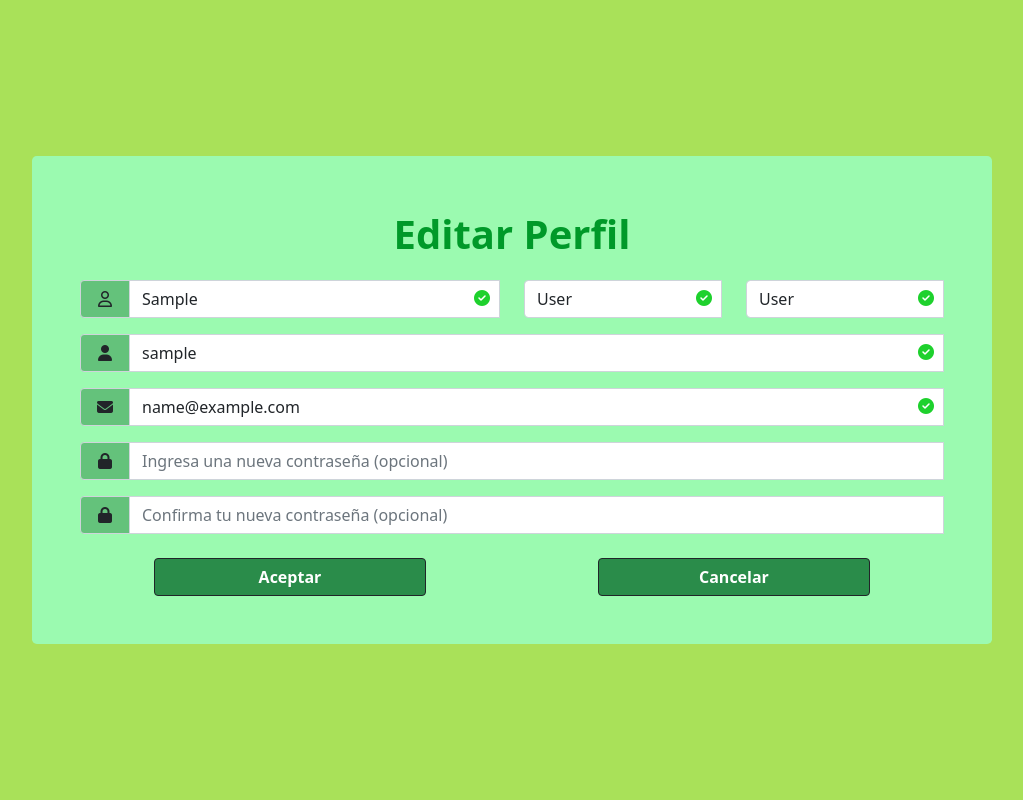
After one commit to IrvinGarcia2408/Proyecto-APEN, a Django app: page /edit_profile/ in a window 1280 px wide. The commit adds this page. Shown: the whole page, without its empty margins (128-1151 px from the left). Run offline with Django 4.2, Linux system fonts and the light colour scheme; the visitor is signed in with stand-in values (Sample User, id 1); some libraries are stand-ins or nearby versions; some web fonts are replaced.

Commit message:
Creación del módulo de Editar perfil

```diff
--- a/BANFE/templates/principal/base.html
+++ b/BANFE/templates/principal/base.html
@@ -79,7 +79,7 @@
           </div>
           <div class="navbar__menu">
             <div class="navbar__menu-perfil btn">
-              <a href="#">
+              <a href="{% url 'profile' %}">
                 <i class="fa-solid fa-user-pen"></i>
                 Perfil
               </a>
--- a/LOGIN/static/js/user.js
+++ b/LOGIN/static/js/user.js
@@ -1,5 +1,63 @@
-const registerForm = document.getElementById("registerForm");
-const inputs = document.querySelectorAll("#registerForm input");
+// Función para capitalizar las iniciales de cada palabra
+function capitalizeFirstLetter(string) {
+  return string
+    .split(" ")
+    .map((word) => word.charAt(0).toUpperCase() + word.slice(1).toLowerCase())
+    .join(" ");
+}
+
+// Validate all fields on page load for edit form only
+document.addEventListener("DOMContentLoaded", () => {
+  const editForm = document.getElementById("editForm");
+  if (editForm) {
+    const fieldsToValidate = [
+      "name",
+      "first_last_name",
+      "second_last_name",
+      "username",
+      "email",
+    ];
+    fieldsToValidate.forEach((field) => {
+      const inputElement = document.getElementById(field);
+      if (inputElement) {
+        validateForm({ target: inputElement });
+      }
+    });
+  } else {
+    // Initialize validation icons for both forms
+    const allFields = [
+      "name",
+      "first_last_name",
+      "second_last_name",
+      "username",
+      "email",
+      "password1",
+      "password2",
+    ];
+
+    allFields.forEach((field) => {
+      const inputElement = document.getElementById(field);
+      if (inputElement) {
+        const validationStateElement = inputElement.nextElementSibling;
+        if (
+          validationStateElement &&
+          validationStateElement.classList.contains("form__validation-state")
+        ) {
+          validationStateElement.classList.add("fa-times-circle");
+        }
+      }
+    });
+  }
+});
+
+const forms = {
+  register: document.getElementById("registerForm"),
+  edit: document.getElementById("editForm"),
+};
+
+const inputs = document.querySelectorAll(
+  "#registerForm input, #editForm input"
+);
 
 const expressions = {
   user: /^[a-zA-Z0-9\_\-]{4,16}$/, // Letras, números, guión y guión bajo
@@ -15,107 +73,160 @@ const fields = {
   slastName: false,
   username: false,
   email: false,
-  password: false
-}
+  password: false,
+};
 
 const validateForm = (e) => {
   switch (e.target.name) {
     case "name":
-      validateField(expressions.personName, e.target,'name');
-      document.getElementById("name").value = capitalizeFirstLetter(e.target.value);
+      validateField(expressions.personName, e.target, "name");
+      document.getElementById("name").value = capitalizeFirstLetter(
+        e.target.value
+      );
       break;
     case "first_last_name":
-      validateField(expressions.lastName, e.target,'flastName');
-      document.getElementById("first_last_name").value = capitalizeFirstLetter(e.target.value);
+      validateField(expressions.lastName, e.target, "flastName");
+      document.getElementById("first_last_name").value = capitalizeFirstLetter(
+        e.target.value
+      );
       break;
     case "second_last_name":
-      validateField(expressions.lastName, e.target,'slastName');
-      document.getElementById("second_last_name").value = capitalizeFirstLetter(e.target.value);
+      validateField(expressions.lastName, e.target, "slastName");
+      document.getElementById("second_last_name").value = capitalizeFirstLetter(
+        e.target.value
+      );
       break;
     case "username":
-        validateField(expressions.user, e.target,'username');
+      validateField(expressions.user, e.target, "username");
       break;
     case "email":
-        validateField(expressions.email, e.target,'email');
+      validateField(expressions.email, e.target, "email");
       break;
     case "password1":
-      validateField(expressions.password, e.target,'password1');
+      if (e.target.value) {
+        validateField(expressions.password, e.target, "password1");
         validatePassword();
+      }
       break;
     case "password2":
+      if (document.getElementById("password1").value) {
         validatePassword();
+      }
       break;
   }
 };
 
 const validateField = (expression, input, field) => {
-  if(expression.test(input.value)){
-    document.getElementById(`group__${field}`).classList.remove("form__group-incorrect");
-    document.getElementById(`group__${field}`).classList.add("form__group-correct");
-    document.querySelector(`#group__${field} .form__validation-state`).classList.add("fa-check-circle");
-    document.querySelector(`#group__${field} .form__validation-state`).classList.remove("fa-times-circle");
-    document.querySelector(`#group__${field} .form__input-error`).classList.remove("form__input-error-active");
+  if (expression.test(input.value)) {
+    document
+      .getElementById(`group__${field}`)
+      .classList.add("form__group-correct");
+    document
+      .getElementById(`group__${field}`)
+      .classList.remove("form__group-incorrect");
+    document
+      .querySelector(`#group__${field} .form__validation-state`)
+      .classList.add("fa-check-circle");
+    document
+      .querySelector(`#group__${field} .form__validation-state`)
+      .classList.remove("fa-times-circle");
+    document
+      .querySelector(`#group__${field} .form__input-error`)
+      .classList.remove("form__input-error-active");
     fields[field] = true;
-  }else{
-      document.getElementById(`group__${field}`).classList.add("form__group-incorrect");
-      document.getElementById(`group__${field}`).classList.remove("form__group-correct");
-      document.querySelector(`#group__${field} .form__validation-state`).classList.add("fa-times-circle");
-      document.querySelector(`#group__${field} .form__validation-state`).classList.remove("fa-check-circle");
-      document.querySelector(`#group__${field} .form__input-error`).classList.add("form__input-error-active");
+  } else {
+    document
+      .getElementById(`group__${field}`)
+      .classList.add("form__group-incorrect");
+    document
+      .getElementById(`group__${field}`)
+      .classList.remove("form__group-correct");
+    document
+      .querySelector(`#group__${field} .form__validation-state`)
+      .classList.add("fa-times-circle");
+    document
+      .querySelector(`#group__${field} .form__validation-state`)
+      .classList.remove("fa-check-circle");
+    document
+      .querySelector(`#group__${field} .form__input-error`)
+      .classList.add("form__input-error-active");
     fields[field] = false;
   }
-}
+};
 
 const validatePassword = () => {
   const inputPassword1 = document.getElementById("password1");
   const inputPassword2 = document.getElementById("password2");
 
-  if(inputPassword1.value != inputPassword2.value){
-    document.getElementById(`group__password2`).classList.add("form__group-incorrect");
-    document.getElementById(`group__password2`).classList.remove("form__group-correct");
-    document.querySelector(`#group__password2 .form__validation-state`).classList.add("fa-times-circle");
-    document.querySelector(`#group__password2 .form__validation-state`).classList.remove("fa-check-circle");
-    document.querySelector(`#group__password2 .form__input-error`).classList.add("form__input-error-active");
-    fields["password"] = false;
-  }else{
-    document.getElementById(`group__password2`).classList.remove("form__group-incorrect");
-    document.getElementById(`group__password2`).classList.add("form__group-correct");
-    document.querySelector(`#group__password2 .form__validation-state`).classList.remove("fa-times-circle");
-    document.querySelector(`#group__password2 .form__validation-state`).classList.add("fa-check-circle");
-    document.querySelector(`#group__password2 .form__input-error`).classList.remove("form__input-error-active");
-    fields["password"] = true;
+  if (inputPassword1.value === inputPassword2.value) {
+    document
+      .getElementById("group__password2")
+      .classList.remove("form__group-incorrect");
+    document
+      .getElementById("group__password2")
+      .classList.add("form__group-correct");
+    document
+      .querySelector("#group__password2 .form__validation-state")
+      .classList.add("fa-check-circle");
+    document
+      .querySelector("#group__password2 .form__validation-state")
+      .classList.remove("fa-times-circle");
+    document
+      .querySelector("#group__password2 .form__input-error")
+      .classList.remove("form__input-error-active");
+    fields.password = true;
+  } else {
+    document
+      .getElementById("group__password2")
+      .classList.add("form__group-incorrect");
+    document
+      .getElementById("group__password2")
+      .classList.remove("form__group-correct");
+    document
+      .querySelector("#group__password2 .form__validation-state")
+      .classList.add("fa-times-circle");
+    document
+      .querySelector("#group__password2 .form__validation-state")
+      .classList.remove("fa-check-circle");
+    document
+      .querySelector("#group__password2 .form__input-error")
+      .classList.add("form__input-error-active");
+    fields.password = false;
   }
-
-}
+};
 
 inputs.forEach((input) => {
   input.addEventListener("keyup", validateForm);
   input.addEventListener("blur", validateForm);
 });
 
-registerForm.addEventListener("submit", (e) => {
+const submitForm = (e, formType) => {
+  const passwordOptional =
+    formType === "edit" &&
+    !document.getElementById("password1").value &&
+    !document.getElementById("password2").value;
+
+  if (
+    fields.name &&
+    fields.flastName &&
+    fields.slastName &&
+    fields.username &&
+    fields.email &&
+    (fields.password || passwordOptional)
+  ) {
+    // Envía el formulario
+  } else {
     e.preventDefault();
-  console.log(fields.name);
-  console.log(fields.flastName);
-  console.log(fields.slastName);
-  console.log(fields.username);
-  console.log(fields.email);
-  console.log(fields.password);
-  if(fields.name && fields.flastName && fields.slastName && fields.username && fields.email && fields.password){
-    // aqui muestro el modal
-    document.getElementById('registerForm').submit(); // Envía el formulario si el usuario confirma
-  }else{
-    document.getElementById("form__message").classList.add("form__message-active");
-    setTimeout(() => {
-      document.getElementById("form__message").classList.remove("form__message-active");
-    }, 5000)
+    document
+      .getElementById("form__message")
+      .classList.add("form__message-active");
   }
-});
+};
 
-function capitalizeFirstLetter(str){
-  var words = str.split(' ');
-  for (var i = 0; i < words.length; i++){
-    words[i] = words[i].charAt(0).toUpperCase() + words[i].substring(1);
+if (forms.register) {
+  forms.register.addEventListener("submit", (e) => submitForm(e, "register"));
 }
-  return words.join(' ');
+
+if (forms.edit) {
+  forms.edit.addEventListener("submit", (e) => submitForm(e, "edit"));
 }
--- /dev/null
+++ b/LOGIN/templates/edit_profile.html
@@ -0,0 +1,205 @@
+{% load static %}
+
+<!DOCTYPE html>
+<html lang="en">
+  <head>
+    <title>APEN</title>
+    <meta charset="UTF-8" />
+    <meta name="viewport" content="width=device-width, initial-scale=1" />
+
+    <!-- Bootstrap CSS -->
+    <link
+      href="https://cdn.jsdelivr.net/npm/bootstrap@5.0.2/dist/css/bootstrap.min.css"
+      rel="stylesheet"
+      integrity="sha384-EVSTQN3/azprG1Anm3QDgpJLIm9Nao0Yz1ztcQTwFspd3yD65VohhpuuCOmLASjC"
+      crossorigin="anonymous"
+    />
+
+    <!-- Bootstrap JS -->
+    <script
+      src="https://cdn.jsdelivr.net/npm/bootstrap@5.0.2/dist/js/bootstrap.bundle.min.js"
+      integrity="sha384-MrcW6ZMFYlzcLA8Nl+NtUVF0sA7MsXsP1UyJoMp4YLEuNSfAP+JcXn/tWtIaxVXM"
+      crossorigin="anonymous"
+    ></script>
+
+    <!-- Styles -->
+    <link
+      rel="stylesheet"
+      type="text/css"
+      href="{% static 'styles/normalize.css' %}"
+    />
+    <link
+      rel="stylesheet"
+      type="text/css"
+      href="{% static 'styles/registro.css' %}"
+    />
+
+    <!-- Scripts -->
+    <script defer src="{% static 'js/user.js' %}"></script>
+
+    <!-- Icons -->
+    <script
+      src="https://kit.fontawesome.com/f53c5a122d.js"
+      crossorigin="anonymous"
+    ></script>
+  </head>
+
+  <body class="d-flex justify-content-center align-items-center vh-100">
+    {% include "banfe-2/modal.html" %}
+    <div class="hoja p-5 rounded-3">
+      <div class="titulo text-center fs-1 fw-bold">Editar Perfil</div>
+      <form id="editForm" method="POST">
+        {% csrf_token %}
+        <div class="row">
+          <div class="col-sm-6">
+            <div class="input-group mt-3" id="group__name">
+              <div class="input-group-text">
+                <i class="fa-sharp fa-regular fa-user"></i>
+              </div>
+              <input
+                class="form-control"
+                type="text"
+                name="name"
+                id="name"
+                value="{{ user.first_name }}"
+                placeholder="Nombre"
+                required
+              />
+              <i class="form__validation-state fas fa-times-circle"></i>
+              <p class="form__input-error">
+                El nombre solo puede contener letras y espacios
+              </p>
+            </div>
+          </div>
+          <div class="col-sm-3">
+            <div class="input-group mt-3" id="group__flastName">
+              <input
+                class="form-control"
+                type="text"
+                name="first_last_name"
+                id="first_last_name"
+                value="{{ user.last_name.split|first }}"
+                placeholder="Apellido paterno"
+                required
+              />
+              <i class="form__validation-state fas fa-times-circle"></i>
+              <p class="form__input-error">Ingrese solo letras</p>
+            </div>
+          </div>
+
+          <div class="col-sm-3">
+            <div class="input-group mt-3" id="group__slastName">
+              <input
+                class="form-control"
+                type="text"
+                name="second_last_name"
+                id="second_last_name"
+                value="{{ user.last_name.split|last }}"
+                placeholder="Apellido materno"
+                required
+              />
+              <i class="form__validation-state fas fa-times-circle"></i>
+              <p class="form__input-error">Ingrese solo letras</p>
+            </div>
+          </div>
+        </div>
+        <div class="input-group mt-3" id="group__username">
+          <div class="input-group-text">
+            <i class="fa-solid fa-user"></i>
+          </div>
+          <input
+            class="form-control"
+            type="text"
+            name="username"
+            id="username"
+            value="{{ user.username }}"
+            placeholder="Usuario"
+            required
+          />
+          <i class="form__validation-state fas fa-times-circle"></i>
+          <p class="form__input-error">
+            El usuario tiene que ser de 4 a 16 dígitos (solo letras, números o
+            guión bajo)
+          </p>
+        </div>
+        <div class="input-group mt-3" id="group__email">
+          <div class="input-group-text">
+            <i class="fa-solid fa-envelope"></i>
+          </div>
+          <input
+            class="form-control"
+            type="email"
+            name="email"
+            id="email"
+            value="{{ user.email }}"
+            placeholder="Correo electrónico"
+            required
+          />
+          <i class="form__validation-state fas fa-times-circle"></i>
+          <p class="form__input-error">El correo electrónico es inválido</p>
+        </div>
+        <div class="input-group mt-3" id="group__password1">
+          <div class="input-group-text">
+            <i class="fa-solid fa-lock"></i>
+          </div>
+          <input
+            class="form-control"
+            type="password"
+            name="password1"
+            id="password1"
+            placeholder="Ingresa una nueva contraseña (opcional)"
+          />
+          <i class="form__validation-state fas fa-times-circle"></i>
+          <p class="form__input-error">
+            La contraseña debe contener entre 8 y 15 dígitos
+          </p>
+        </div>
+        <div class="input-group mt-3" id="group__password2">
+          <div class="input-group-text">
+            <i class="fa-solid fa-lock"></i>
+          </div>
+          <input
+            class="form-control"
+            type="password"
+            name="password2"
+            id="password2"
+            placeholder="Confirma tu nueva contraseña (opcional)"
+          />
+          <i class="form__validation-state fas fa-times-circle"></i>
+          <p class="form__input-error">Ambas contraseñas deben ser iguales</p>
+        </div>
+        <div class="form__message" id="form__message">
+          <p>
+            <i class="fas fa-exclamation-triangle"></i><b>Error:</b> Por favor
+            rellena el formulario correctamente.
+          </p>
+        </div>
+        <div class="form-group">
+          {% for message in messages %}
+          <div class="alert alert-danger" role="alert">{{ message }}</div>
+          {% endfor %}
+        </div>
+        <div class="row">
+          <div class="col-sm-1"></div>
+          <div class="col-sm-4">
+            <button
+              class="btn btn-dark text-white w-100 mt-4 fw-bolder"
+              type="submit"
+            >
+              Aceptar
+            </button>
+          </div>
+          <div class="col-sm-2"></div>
+          <div class="col-sm-4">
+            <a
+              class="btn btn-dark text-white w-100 mt-4 fw-bolder"
+              href="{% url 'inicio' %}"
+              >Cancelar</a
+            >
+          </div>
+          <div class="col-sm-1"></div>
+        </div>
+      </form>
+    </div>
+  </body>
+</html>
--- a/LOGIN/urls.py
+++ b/LOGIN/urls.py
@@ -6,5 +6,6 @@ urlpatterns = [
     path('apen/', views.inicio, name="inicio"),
     path('login/', views.login, name = "login"),
     path('registro/', views.register, name="register"),
+    path('edit_profile/', views.edit_profile, name='profile'),
     path('logout/', views.logout_user, name="logout"),
 ]
--- a/LOGIN/views.py
+++ b/LOGIN/views.py
@@ -2,6 +2,9 @@ from django.shortcuts import render, redirect
 from django.contrib import messages
 from django.contrib.auth.models import User,auth
 from django.contrib.auth import authenticate, login
+from django.contrib.auth.decorators import login_required
+from django.contrib.auth import update_session_auth_hash
+
 
 # Create your views here.
 
@@ -49,6 +52,44 @@ def register(request):
     else:
         return render(request, 'register.html')
 
+@login_required
+def edit_profile(request):
+    if request.method == 'POST':
+        first_name = request.POST['name']
+        last_name = request.POST['first_last_name']+ " " + request.POST['second_last_name']
+        username = request.POST['username']
+        email = request.POST['email']
+        password = request.POST['password1']
+        confirm_password = request.POST['password2']
+
+        if password == confirm_password:
+            user = request.user
+            user.first_name = first_name
+            user.last_name = last_name
+            user.username = username
+            user.email = email
+
+            if password:
+                user.set_password(password)
+                update_session_auth_hash(request, user)  # Important to keep the user logged in after password change
+
+            user.save()
+            return redirect(inicio)
+        else:
+            messages.info(request, 'La contraseña no coincide con la confirmación')
+            return redirect('profile')
+    else:
+        print("si entramos")
+        user = request.user
+        first_last_name, second_last_name = user.last_name.split(' ', 1) if ' ' in user.last_name else (user.last_name, '')
+        context = {
+            'user': user,
+            'first_last_name': first_last_name,
+            'second_last_name': second_last_name,
+        }
+
+        return render(request, 'edit_profile.html', context)
+
 def logout_user(request):
     auth.logout(request)
     return redirect(index)
```
Lines whose indentation alone changed are shown as unchanged.
